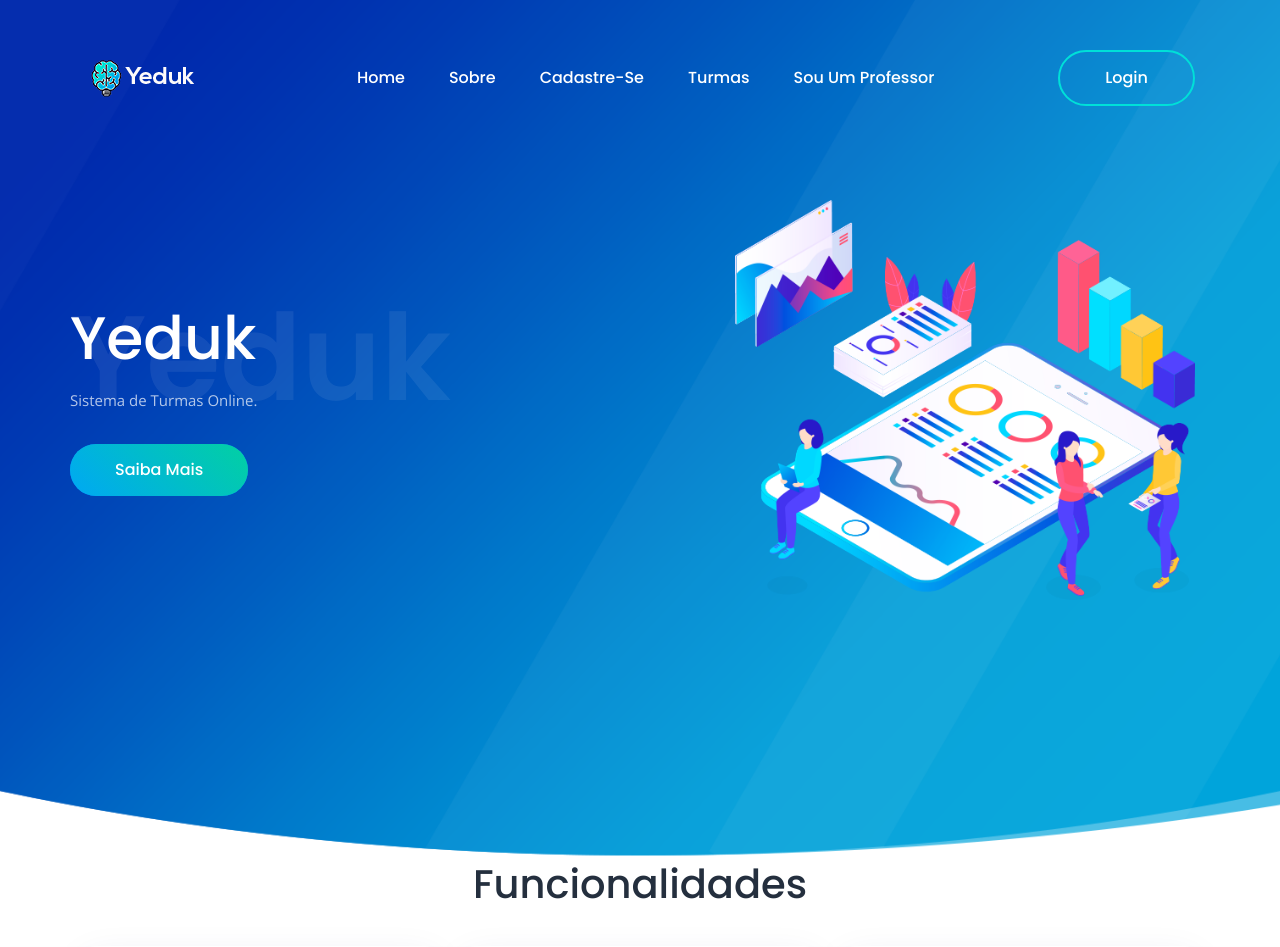
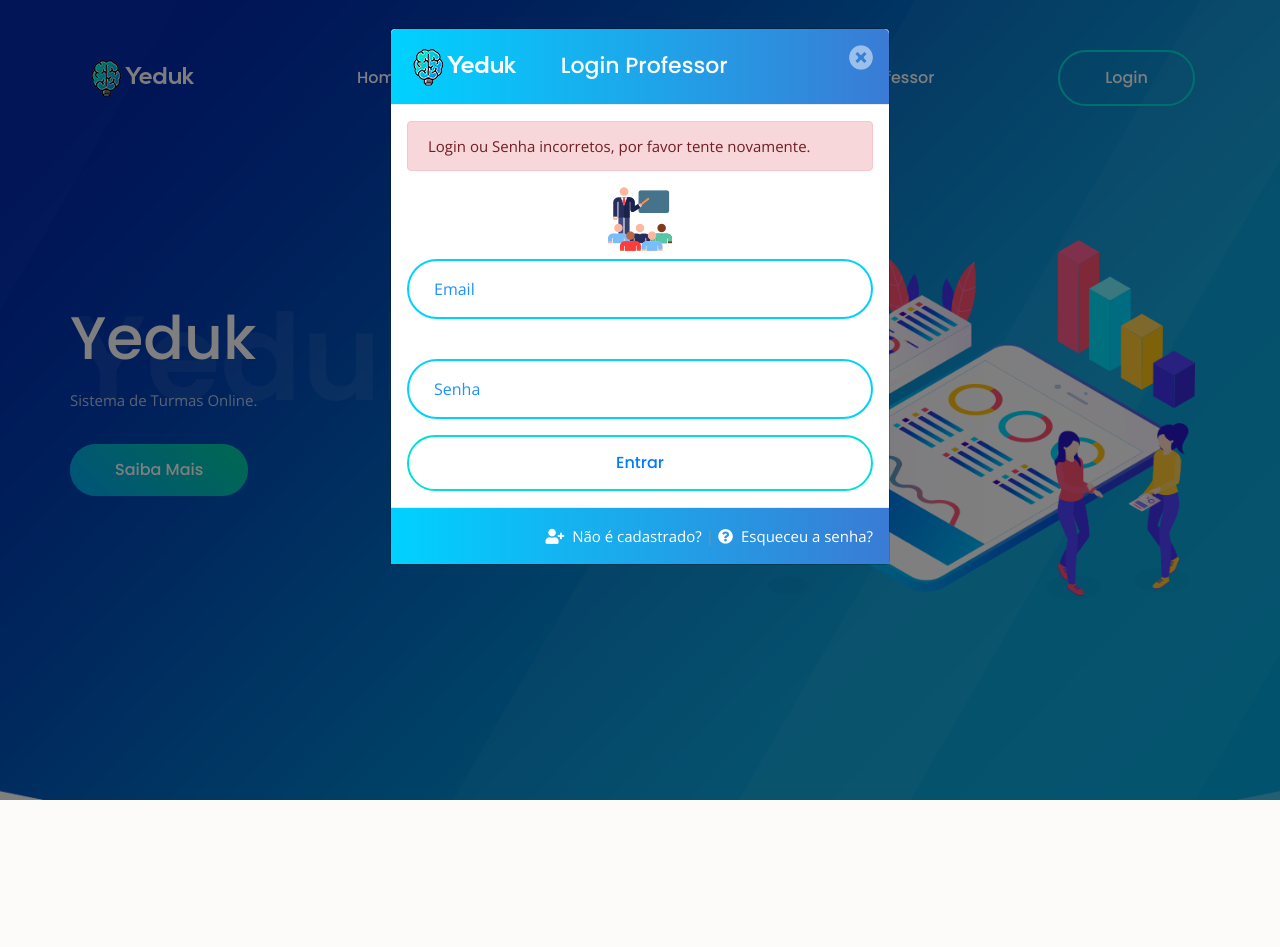
Before and after one commit to matheus3301/yeduk, a PHP site: page /index.php?op=auth_prof in a window 1280 px wide. Shown: the top 947 px of the page. After the commit the page ends 800 px from the top, so only its background shows below. Run offline with PHP 8.4, Linux system fonts and the light colour scheme; some libraries are stand-ins or nearby versions.

Commit message:
Professor fazendo login

```diff
--- a/classes/aluno.php
+++ b/classes/aluno.php
@@ -83,6 +83,8 @@
 
 	}
 
+	public function Login($conexao)
+		$sql = "SELECT ";
 
 }
 
--- a/header.php
+++ b/header.php
@@ -53,7 +53,7 @@
 
 </head>
 <?php
-if (isset($_GET ['op']) && $_GET['op'] == "login_prof") {
+if (isset($_GET ['op']) && $_GET['op'] == "login_prof" || isset($_GET ['op']) && $_GET['op'] == "auth_prof") {
     ?>
    <body onload="prof.click();">
   <?php }else{
@@ -63,6 +63,12 @@
   <?php }else{
     echo "<body>";
   }}?>
+
+
+
+
+
+
 <div class="modal fade" id="modal-login-professor">
     <div class="modal-dialog" >
         <div class="modal-content">
@@ -80,15 +86,23 @@
                 Professor Cadastrado com Sucesso! Faça seu primeiro login.
               </div>
               <?php } ?>
-                 <form>
+
+              <?php
+                if (isset($_GET ['op']) && $_GET['op'] == "auth_prof") {
+                ?>
+               <div class="alert alert-danger" role="alert">
+                Login ou Senha incorretos, por favor tente novamente.
+              </div>
+              <?php } ?>
+                 <form  method="post" action="validaloginprof.php">
                   <div class="form-group">
                     <center><label for="exampleInputtext1"><img src="images/icon/classroom.png"></label></center>
-                    <input  class="form-control inputs text-primary" id="inputs" aria-describedby="emailHelp" placeholder="Email">
+                    <input  class="form-control inputs text-primary" id="inputs" aria-describedby="emailHelp" placeholder="Email" type="mail" name="email">
 
                   </div>
                   <div class="form-group">
                      <center><label for="exampleInputPassword1" class=" lbls"></center>
-                    <input type="password" class="form-control inputs text-primary" id="inputs" placeholder="Senha">
+                    <input type="password" class="form-control inputs text-primary" id="inputs" placeholder="Senha" name="senha">
                   </div>
 
                   <button type="submit" class=" btn btn-block btn-outline-primary text-primary">Entrar</button>
--- a/modal_login.php
+++ b/modal_login.php
@@ -19,7 +19,7 @@
   </style>
 
 </head>
-<div class="modal fade" id="modal-mensagem">
+<div class="modal fade" id="modal-mensagem" method="post" action="validaloginaluno.php">
     <div class="modal-dialog" >
         <div class="modal-content">
             <div class="modal-header" style="background:linear-gradient(to right, #00d2ff,#3a7bd5);">
--- a/modal_login_professor.php
+++ b/modal_login_professor.php
@@ -29,15 +29,15 @@
                  <button type="button" class="close" data-dismiss="modal"><span><i class="fas fa-times-circle text-white"></i></span></button>
              </div>
             <div class="modal-body">
-                 <form>
+                 <form  method="post" action="validaloginprof.php">
                   <div class="form-group">
                     <center><label for="exampleInputtext1"><img src="images/icon/classroom.png"></label></center>
-                    <input  class="form-control inputs text-primary" id="inputs" aria-describedby="emailHelp" placeholder="Email">
+                    <input  class="form-control inputs text-primary" id="inputs" aria-describedby="emailHelp" placeholder="Email" type="mail" name="email">
 
                   </div>
                   <div class="form-group">
                      <center><label for="exampleInputPassword1" class=" lbls"></center>
-                    <input type="password" class="form-control inputs text-primary" id="inputs" placeholder="Senha">
+                    <input type="password" class="form-control inputs text-primary" id="inputs" placeholder="Senha" name="senha">
                   </div>
 
                   <button type="submit" class=" btn btn-block btn-outline-primary text-primary">Entrar</button>
--- /dev/null
+++ b/validaloginaluno.php
@@ -0,0 +1,4 @@
+<?php
+	include 'conexao.php';
+	include 'aluno';
+?>
```
Also changed, not shown: classes/professor.php (+13 -1 lines), classes/validaloginprof.php (added, +12 -0 lines), validaloginprof.php (added, +21 -0 lines). Lines whose indentation alone changed are shown as unchanged.
